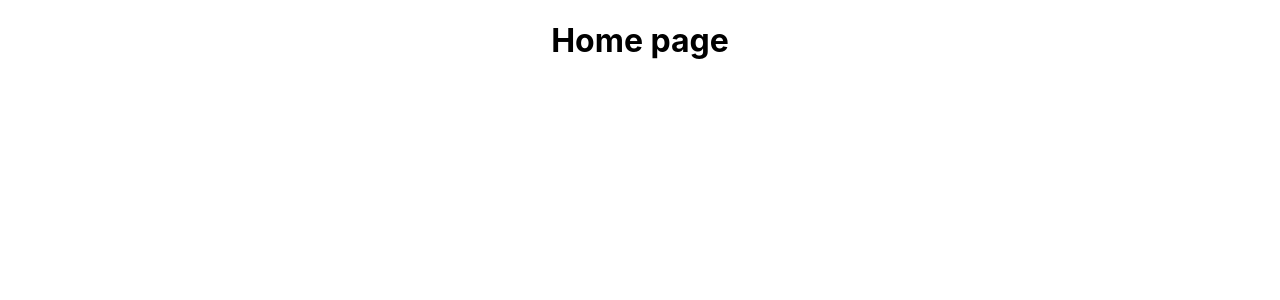
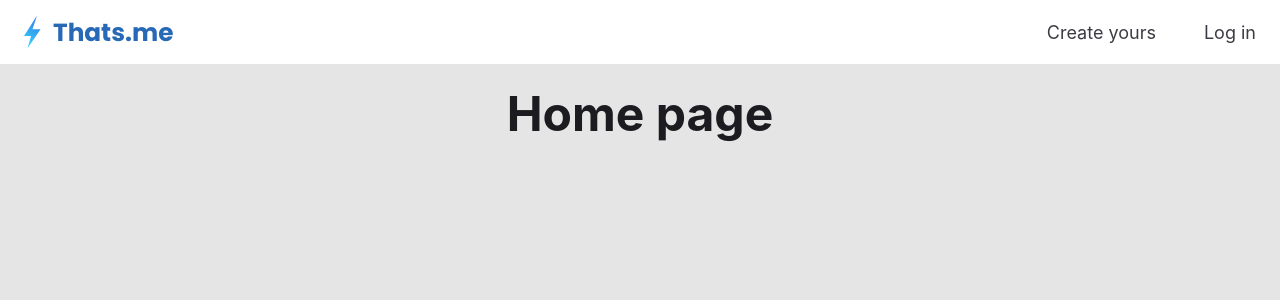
Before and after one commit to CodersCamp2021/team-dg-project-2, a React (Vite) app: page / in a window 1280 px wide. Shown: the top 300 px of the page. Built offline with nearby package versions, Linux system fonts and the light colour scheme.

Commit message:
navbar implementation + custom variables

```diff
--- a/index.html
+++ b/index.html
@@ -1,10 +1,15 @@
 <!DOCTYPE html>
 <html lang="en">
-
   <head>
     <meta charset="UTF-8" />
     <link rel="icon" type="image/svg+xml" href="/favicon.svg" />
     <meta name="viewport" content="width=device-width, initial-scale=1.0" />
+    <link rel="preconnect" href="https://fonts.googleapis.com" />
+    <link rel="preconnect" href="https://fonts.gstatic.com" crossorigin />
+    <link href="https://fonts.googleapis.com/css2?family=Poppins:wght@700&display=swap" rel="stylesheet" />
+    <link rel="preconnect" href="https://fonts.googleapis.com" />
+    <link rel="preconnect" href="https://fonts.gstatic.com" crossorigin />
+    <link href="https://fonts.googleapis.com/css2?family=Roboto:wght@400;500;700&display=swap" rel="stylesheet" />
     <title>Vite App</title>
   </head>
 
@@ -12,5 +17,4 @@
     <div id="root"></div>
     <script type="module" src="/src/main.jsx"></script>
   </body>
-
 </html>
--- a/src/App.jsx
+++ b/src/App.jsx
@@ -1,6 +1,8 @@
-import './App.css';
+import './styles/App.css';
 
 import { Route, Routes } from 'react-router-dom';
+
+import NavBar from './components/NavBar';
 import Home from './pages/Home';
 import PublicPage from './pages/PublicPage';
 import SignUp from './pages/SignUp';
@@ -9,6 +11,7 @@ import LogIn from './pages/LogIn';
 const App = () => {
   return (
     <div className="App">
+      <NavBar />
       <Routes>
         <Route path="/" element={<Home />} />
         <Route path="/public" element={<PublicPage />} />
--- /dev/null
+++ b/src/components/NavBar.jsx
@@ -0,0 +1,28 @@
+import '../styles/NavBar.css';
+
+import { Link } from 'react-router-dom';
+
+import logo from '/Logo.svg';
+
+const NavBar = () => {
+  return (
+    <nav className="main-nav">
+      <div className="logo">
+        <img src={logo} alt="logo" />
+        <Link to="/" className="text-logo">
+          Thats.me
+        </Link>
+      </div>
+      <div className="nav-links">
+        <Link to="sign-up" className="text-link">
+          Create yours
+        </Link>
+        <Link to="log-in" className="text-link">
+          Log in
+        </Link>
+      </div>
+    </nav>
+  );
+};
+
+export default NavBar;
--- a/src/index.css
+++ /dev/null
@@ -1,11 +0,0 @@
-body {
-  margin: 0;
-  font-family: -apple-system, BlinkMacSystemFont, 'Segoe UI', 'Roboto', 'Oxygen', 'Ubuntu', 'Cantarell', 'Fira Sans',
-    'Droid Sans', 'Helvetica Neue', sans-serif;
-  -webkit-font-smoothing: antialiased;
-  -moz-osx-font-smoothing: grayscale;
-}
-
-code {
-  font-family: source-code-pro, Menlo, Monaco, Consolas, 'Courier New', monospace;
-}
--- a/src/main.jsx
+++ b/src/main.jsx
@@ -1,4 +1,4 @@
-import './index.css';
+import './styles/index.css';
 
 import React from 'react';
 import ReactDOM from 'react-dom';
--- /dev/null
+++ b/src/styles/NavBar.css
@@ -0,0 +1,41 @@
+.main-nav {
+  display: flex;
+  justify-content: space-between;
+  align-items: center;
+  background-color: var(--color-navBcg);
+  height: 8vh;
+  width: 100%;
+  position: sticky;
+  top: 0;
+  margin-bottom: 20px;
+}
+
+.logo {
+  display: flex;
+  justify-content: center;
+  align-items: center;
+  padding: 0 24px;
+}
+
+.nav-links {
+  display: flex;
+  justify-content: center;
+  align-items: center;
+}
+
+.text-logo {
+  text-decoration: none;
+  font-size: 24.75px;
+  font-weight: 700;
+  color: var(--color-logo);
+  padding: 12px;
+  font-family: var(--font-familyLogo);
+}
+
+.text-link {
+  text-decoration: none;
+  font-size: var(--font-sizeBody2);
+  font-weight: 400;
+  color: var(--color-black700);
+  padding: 24px;
+}
--- /dev/null
+++ b/src/styles/index.css
@@ -0,0 +1,83 @@
+:root {
+  /* colors */
+  --color-bcg: #e5e5e5;
+  --color-navBcg: rgb(255, 255, 255);
+  --color-btnBcg: #0066ff;
+
+  /* text-colors */
+  --color-logo: #2769b6;
+  --color-black900: #1b1b20;
+  --color-black700: #3b3b43;
+  --color-black600: #4e4e58;
+  --color-btn: #ffffff;
+
+  /* font sizes */
+  --font-sizeH1: 48px;
+  --font-sizeH2: 39px;
+  --font-sizeH3: 31px;
+  --font-sizeH4: 25px;
+  --font-sizeH5: 20px;
+
+  --font-sizeBody1: 20px;
+  --font-sizeBody2: 18px;
+  --font-sizeBody3: 16px;
+
+  --font-sizeLabel1: 14px;
+  --font-sizeLabel2: 12px;
+
+  /* fonts */
+  --font-familyBody: 'Roboto', sans-serif;
+  --font-familyLogo: 'Poppins', sans-serif;
+}
+
+body {
+  margin: 0;
+  font-family: -apple-system, BlinkMacSystemFont, 'Roboto', sans-serif;
+  -webkit-font-smoothing: antialiased;
+  -moz-osx-font-smoothing: grayscale;
+  background-color: var(--color-bcg);
+  margin: 0;
+  padding: 0;
+}
+
+code {
+  font-family: source-code-pro, Menlo, Monaco, Consolas, 'Courier New', monospace;
+}
+
+h1,
+h2,
+h3,
+h4,
+h5 {
+  margin: 0;
+}
+
+h1 {
+  font-size: var(--font-sizeH1);
+  color: var(--color-black900);
+}
+
+h2 {
+  font-size: var(--font-sizeH2);
+  color: var(--color-black900);
+}
+
+h3 {
+  font-size: var(--font-sizeH3);
+  color: var(--color-black600);
+}
+
+h4 {
+  font-size: var(--font-sizeH4);
+  color: var(--color-black600);
+}
+
+h5 {
+  font-size: var(--font-sizeH5);
+  color: var(--color-black600);
+}
+
+p {
+  font-size: var(--font-sizeBody3);
+  color: var(--color-black700);
+}
```
Also changed, not shown: public/logo.svg, src/styles/App.css (renamed from src/App.css). Lines whose indentation alone changed are shown as unchanged.
